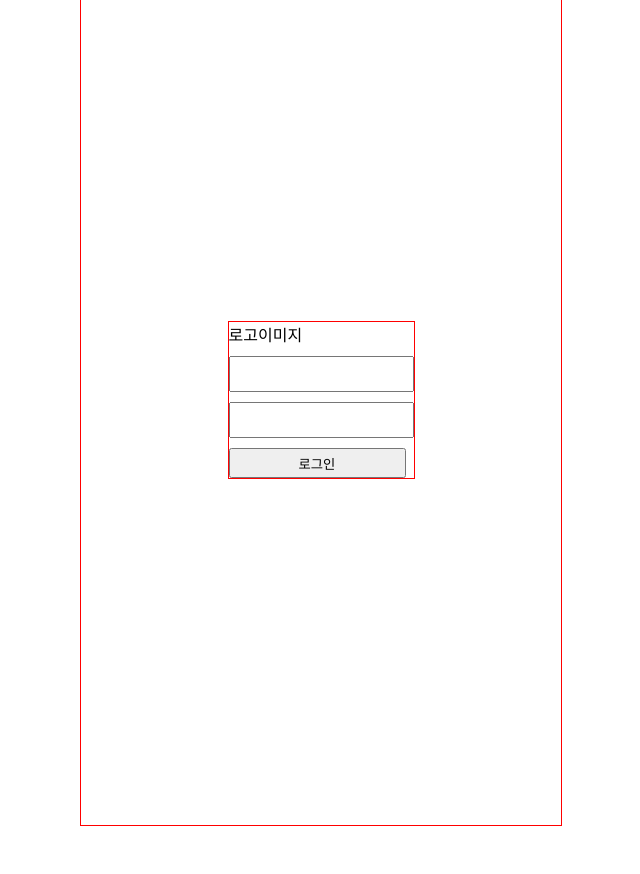
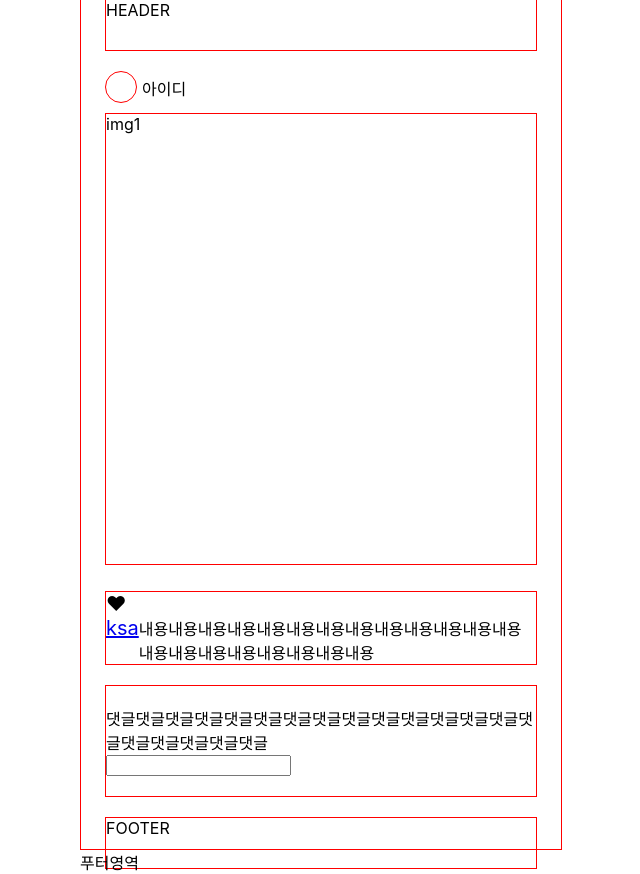
Before and after one commit to hyo-s/Connect_Web_Team2, a React (Create React App) app in the folder src/main/connect_front/: page / in a window 1280 px wide. Shown: the whole page, without its empty margins (319-959 px from the left). Before the commit the page ends 826 px from the top, so only its background shows below. Built offline with nearby package versions, Linux system fonts and the light colour scheme.

Commit message:
2024-03-29 1807

```diff
--- a/src/main/connect_front/src/index.js
+++ b/src/main/connect_front/src/index.js
@@ -9,6 +9,9 @@
 import Board from './board/Board';
 import Check from './member/Check';
 import Login from './member/Login';
+import Index from './index/Index';
+
+
 
 // 회원가입 signup
 const root = ReactDOM.createRoot(document.getElementById('root'));
@@ -17,7 +20,7 @@
   <React.StrictMode>
     {/* <MainBoard /> */}
     {/* <BoardWrite/> */}
-    <Login/>
+    <Index/>
 {/*    <SignUp /> */}
   </React.StrictMode>
 );
--- a/src/main/connect_front/src/board/Index.jsx
+++ b/src/main/connect_front/src/index/Index.jsx
@@ -1,13 +1,18 @@
 import { BrowserRouter, Route, Routes } from "react-router-dom";
 import Footer from "../layout/Footer";
 import Header from "../layout/Header";
+import SignUp from "../member/SignUp";
+import Login from "../member/Login";
+import MainBoard from "../board/MainBoard";
 
 export default function Index(props){
     return(<>
         <BrowserRouter>
             <Header/>
             <Routes>
-
+                <Route path="/" element={<MainBoard/>}/>
+                <Route path="/member/signup" element ={<SignUp/>}/>
+                <Route path="/member/login" element ={<Login/>}/>
             </Routes>
             <Footer/>
         </BrowserRouter>
--- a/src/main/connect_front/src/layout/Header.jsx
+++ b/src/main/connect_front/src/layout/Header.jsx
@@ -1,8 +1,12 @@
+import { Link } from "react-router-dom";
+
 export default function Header(props){
     return(<>
         <div>
             <ul>
-
+                <li><Link to="/">홈</Link></li>
+                <li><Link to="/member/signup">회원가입</Link></li>
+                <li><Link to="/member/login">로그인</Link></li>
             </ul>
         </div>
     </>)
```
Also changed, not shown: 1 other file (tests, documents, lock files or other folders).
